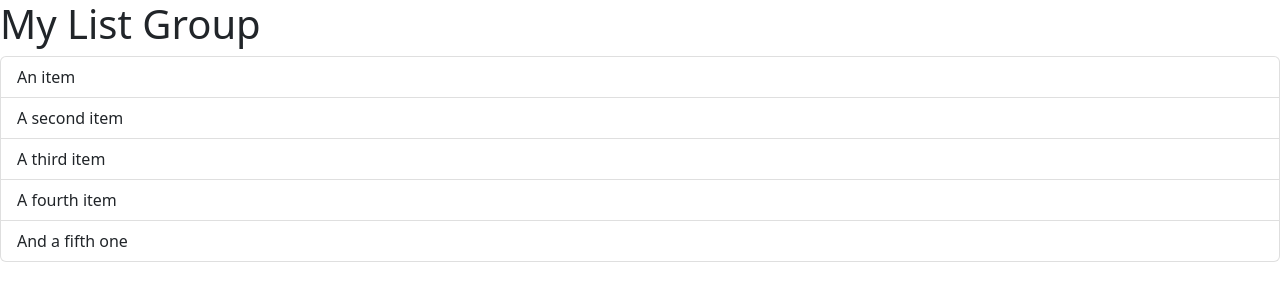
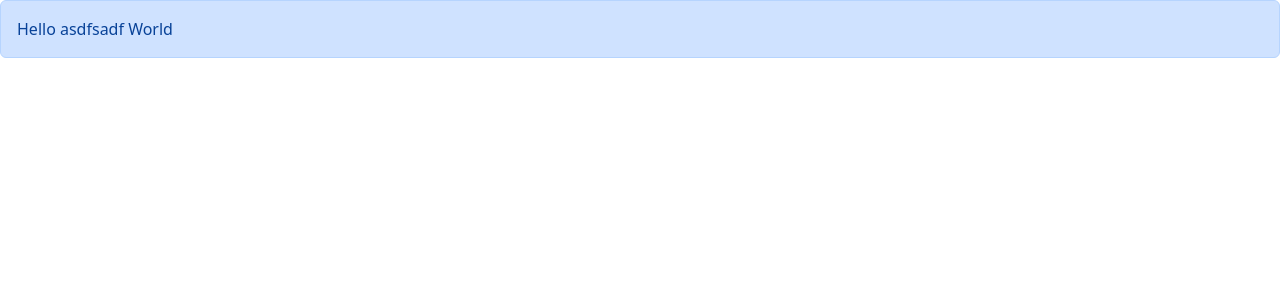
Before and after one commit to CaptainSalman/ReactPracticeApp, a React (Vite) app: page / in a window 1280 px wide. Shown: the top 300 px of the page. Built offline with nearby package versions, Linux system fonts and the light colour scheme.

Commit message:
passing children

```diff
--- a/src/App.tsx
+++ b/src/App.tsx
@@ -1,11 +1,12 @@
-import ListGroup from './components/ListGroup'
+import Alert from "./components/Alert"
+
 const App = () => {
-  let items = ["An item", "A second item", "A third item", "A fourth item", "And a fifth one"];
-  const handleSelectItem = (item: string) => {
-    console.log(item);
-  }
   return (
-    <div><ListGroup items={items} heading="My List Group" onSelectItem={handleSelectItem} /></div>
+    <div>
+      <Alert>
+        Hello <span> asdfsadf </span> World
+      </Alert>
+    </div>
   )
 }
 
--- /dev/null
+++ b/src/components/Alert.tsx
@@ -0,0 +1,12 @@
+import type { ReactNode } from "react";
+
+interface Props {
+    children: ReactNode;
+}
+const Alert = ({ children }: Props) => {
+  return (
+    <div className="alert alert-primary">{children}</div>
+  )
+}
+
+export default Alert
```
